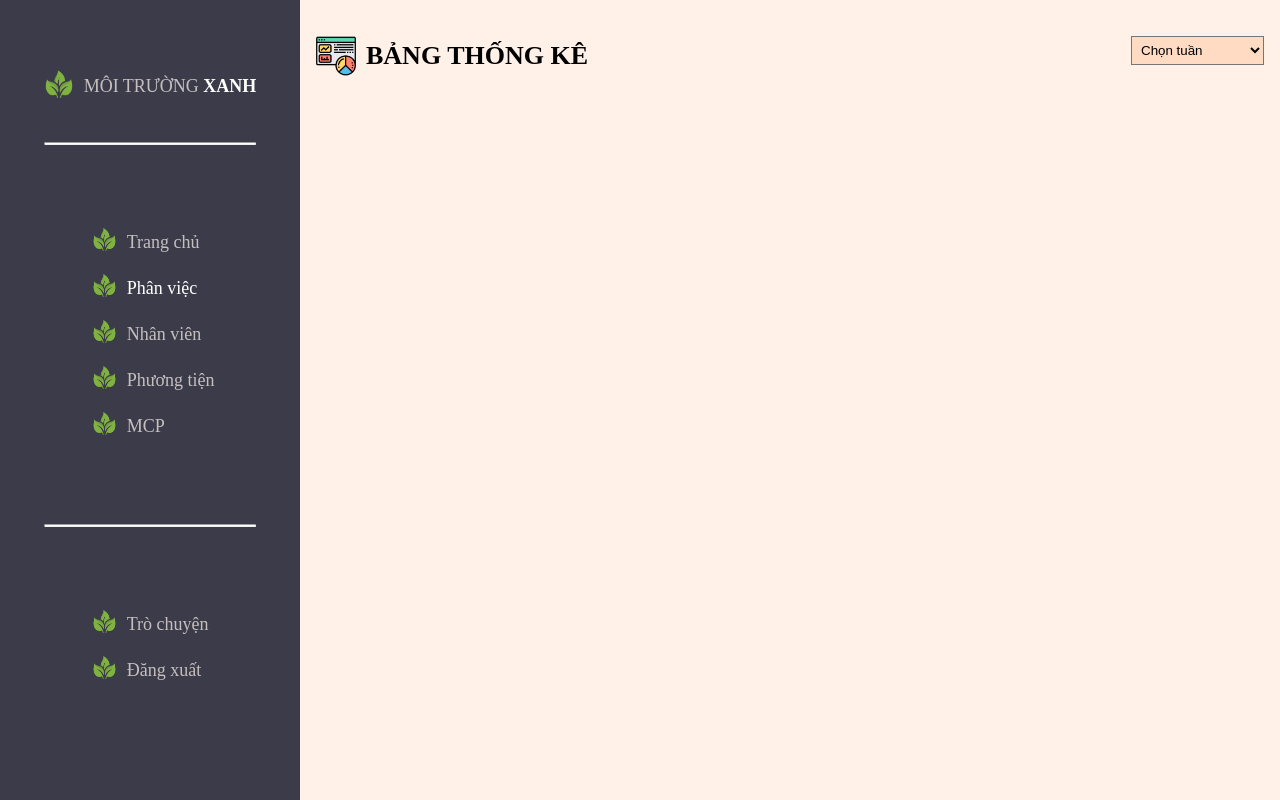
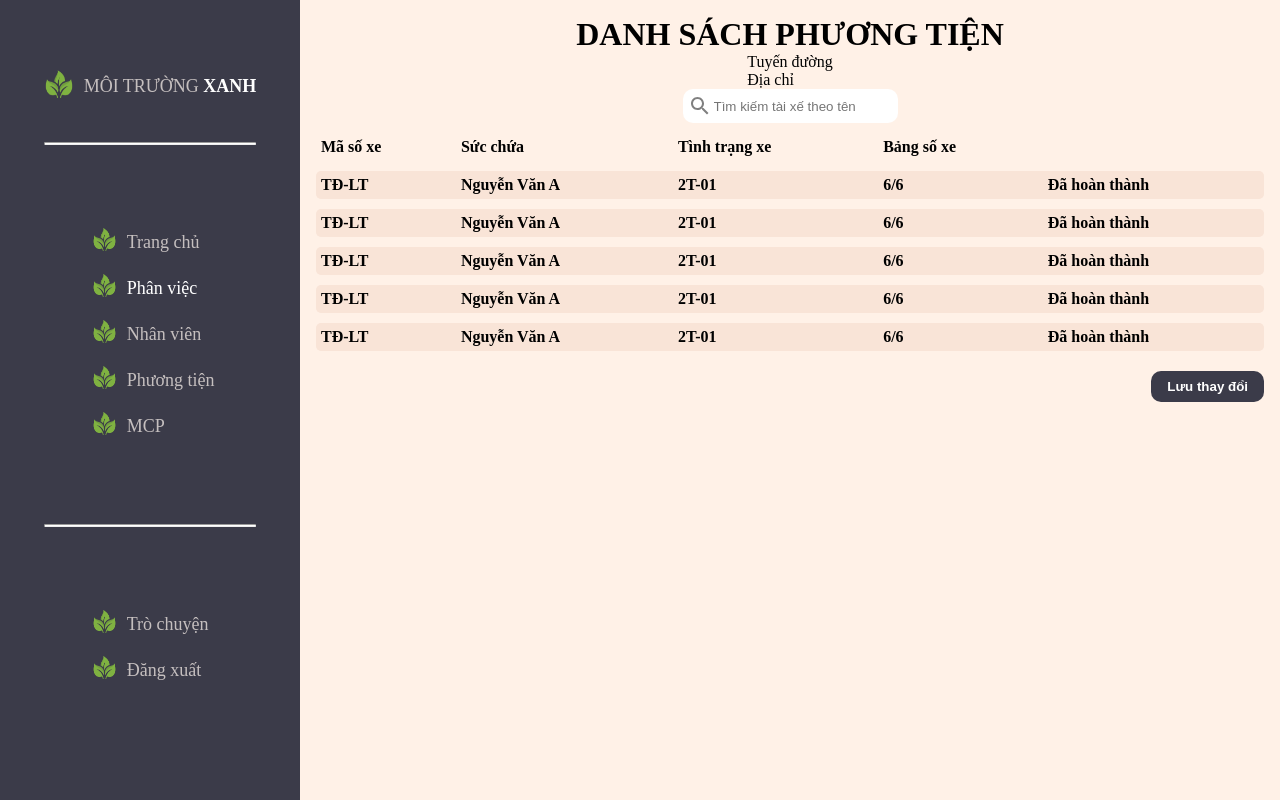
Before and after one commit to tanduy222002/UWC_2.0, a React (Vite) app: page /1/vehicle in a window 1280 px wide. Built offline with nearby package versions, Linux system fonts and the light colour scheme.

Commit message:
change routing

```diff
--- a/src/App.jsx
+++ b/src/App.jsx
@@ -1,13 +1,21 @@
 import './App.css'
+import { Routes, Route } from 'react-router-dom'
 import NavBar from './components/NavBar'
 import WeekSelect from './pages/WeekSelect'
+import CollectorSelection from './pages/CollectorSelection'
+import VehicleSelection from './pages/VehicleSelection'
 
 function App() {
   return (
     <div className="App">
       <NavBar />
       <div className='main-layout'>
-        <WeekSelect />
+        <Routes>
+            <Route path='/:week' element={<WeekSelect />} />
+            <Route path='/:week/collector' element={<CollectorSelection /> } />
+            <Route path='/:week/vehicle' element={<VehicleSelection /> } />
+
+        </Routes>
       </div>
     </div>
   )
--- /dev/null
+++ b/src/components/CollectorTable.css
@@ -0,0 +1,31 @@
+.collector-table{
+    max-width: 1200px;
+    width: 100%;
+    border-collapse: separate;
+    border-spacing: 0px 10px;
+    font-weight: bold;
+    overflow: hidden;
+}
+
+thead, tbody{
+    text-align: left;
+}
+
+tbody tr{
+    background-color: #F9E4D7;
+    border-radius: 5px;
+
+}
+
+th, td{
+    padding: 5px 5px;
+    overflow: hidden;
+}
+
+td:first-child{
+    border-radius: 5px 0 0 5px;
+}
+
+td:last-child{
+    border-radius: 0 5px 5px 0;
+}
--- /dev/null
+++ b/src/components/CollectorTable.jsx
@@ -0,0 +1,40 @@
+import './CollectorTable.css'
+
+const routes = [
+    {name: "TĐ-LT", collector: "Nguyễn Văn A", vehicle: "2T-01", MCP: "6/6", state: "Đã hoàn thành"},
+    {name: "TĐ-LT", collector: "Nguyễn Văn A", vehicle: "2T-01", MCP: "6/6", state: "Đã hoàn thành"},
+    {name: "TĐ-LT", collector: "Nguyễn Văn A", vehicle: "2T-01", MCP: "6/6", state: "Đã hoàn thành"},
+    {name: "TĐ-LT", collector: "Nguyễn Văn A", vehicle: "2T-01", MCP: "6/6", state: "Đã hoàn thành"},
+    {name: "TĐ-LT", collector: "Nguyễn Văn A", vehicle: "2T-01", MCP: "6/6", state: "Đã hoàn thành"},
+]
+
+const CollectorTable = () => {
+    return(
+        <table className="collector-table">
+            <thead>
+                <tr>
+                    <th>Họ và tên</th>
+                    <th>Lịch làm việc</th>
+                    <th>Giờ làm việc</th>
+                    <th>Số điện thoại</th>
+                    <th></th>
+                </tr>
+            </thead>
+            <tbody>
+                {routes.map((route, i) => {
+                    return(
+                    <tr key={i}>
+                        <td>{route.name}</td>
+                        <td>{route.collector}</td>
+                        <td>{route.vehicle}</td>
+                        <td>{route.MCP}</td>
+                        <td>{route.state}</td>
+                    </tr>
+                    )
+                })}
+            </tbody>
+        </table>
+    )
+}
+
+export default CollectorTable
--- /dev/null
+++ b/src/components/VehicleTable.css
@@ -0,0 +1,31 @@
+.vehicle-table{
+    max-width: 1200px;
+    width: 100%;
+    border-collapse: separate;
+    border-spacing: 0px 10px;
+    font-weight: bold;
+    overflow: hidden;
+}
+
+thead, tbody{
+    text-align: left;
+}
+
+tbody tr{
+    background-color: #F9E4D7;
+    border-radius: 5px;
+
+}
+
+th, td{
+    padding: 5px 5px;
+    overflow: hidden;
+}
+
+td:first-child{
+    border-radius: 5px 0 0 5px;
+}
+
+td:last-child{
+    border-radius: 0 5px 5px 0;
+}
--- /dev/null
+++ b/src/components/VehicleTable.jsx
@@ -0,0 +1,40 @@
+import './VehicleTable.css'
+
+const routes = [
+    {name: "TĐ-LT", collector: "Nguyễn Văn A", vehicle: "2T-01", MCP: "6/6", state: "Đã hoàn thành"},
+    {name: "TĐ-LT", collector: "Nguyễn Văn A", vehicle: "2T-01", MCP: "6/6", state: "Đã hoàn thành"},
+    {name: "TĐ-LT", collector: "Nguyễn Văn A", vehicle: "2T-01", MCP: "6/6", state: "Đã hoàn thành"},
+    {name: "TĐ-LT", collector: "Nguyễn Văn A", vehicle: "2T-01", MCP: "6/6", state: "Đã hoàn thành"},
+    {name: "TĐ-LT", collector: "Nguyễn Văn A", vehicle: "2T-01", MCP: "6/6", state: "Đã hoàn thành"},
+]
+
+const CollectorTable = () => {
+    return(
+        <table className="collector-table">
+            <thead>
+                <tr>
+                    <th>Mã số xe</th>
+                    <th>Sức chứa</th>
+                    <th>Tình trạng xe</th>
+                    <th>Bảng số xe</th>
+                    <th></th>
+                </tr>
+            </thead>
+            <tbody>
+                {routes.map((route, i) => {
+                    return(
+                    <tr key={i}>
+                        <td>{route.name}</td>
+                        <td>{route.collector}</td>
+                        <td>{route.vehicle}</td>
+                        <td>{route.MCP}</td>
+                        <td>{route.state}</td>
+                    </tr>
+                    )
+                })}
+            </tbody>
+        </table>
+    )
+}
+
+export default CollectorTable
--- a/src/components/WeekFilter.jsx
+++ b/src/components/WeekFilter.jsx
@@ -13,7 +13,7 @@ const WeekFilter = () => {
                 if(parseInt(e.target.value) > 0) {
                     navigate(`/week${e.target.value}`)
                 } else {
-                    navigate('/')
+                    navigate('/overview')
                 }
             }}
             className='week-filter'
--- /dev/null
+++ b/src/pages/CollectorSelection.jsx
@@ -0,0 +1,23 @@
+import React from 'react'
+import SearchBar from '../components/SeachBar'
+import CollectorTable from '../components/CollectorTable'
+
+const CollectorSelection = () => {
+  return (
+    <>
+        <h1>DANH SÁCH CÁC TÀI XẾ</h1>
+        <div>
+            <div>Tuyến đường</div>
+            <div>Địa chỉ</div>
+        </div>
+
+        <SearchBar placeHolder='Tìm kiếm tài xế theo tên'/>
+        <CollectorTable />
+        <button className='submit' style={{marginTop: "10px"}}>
+          Lưu thay đổi
+        </button>
+    </>
+  )
+}
+
+export default CollectorSelection
--- /dev/null
+++ b/src/pages/VehicleSelection.jsx
@@ -0,0 +1,24 @@
+import React from 'react'
+import SearchBar from '../components/SeachBar'
+import VehicleTable from '../components/VehicleTable'
+
+const VehicleSelection = () => {
+  return (
+    <>
+        <h1>DANH SÁCH PHƯƠNG TIỆN</h1>
+        <div>
+            <div>Tuyến đường</div>
+            <div>Địa chỉ</div>
+        </div>
+
+        <SearchBar placeHolder='Tìm kiếm tài xế theo tên'/>
+        <VehicleTable />
+        <button className='submit' style={{marginTop: "10px"}}>
+            Lưu thay đổi
+        </button>
+
+    </>
+  )
+}
+
+export default VehicleSelection
--- a/src/pages/WeekSelect.jsx
+++ b/src/pages/WeekSelect.jsx
@@ -1,4 +1,5 @@
 import WeekFilter from '../components/WeekFilter'
+import { useParams } from 'react-router-dom'
 import Report from '../assets/Report.png'
 import './WeekSelect.css'
 import DefaultPage from './DefaultPage'
@@ -7,6 +8,7 @@ import { Routes, Route} from 'react-router-dom'
 
 
 const WeekSelect = () => {
+    const { week } = useParams()
     return (
         <div className='content-layout'>
             <div className='title'>
@@ -14,10 +16,8 @@ const WeekSelect = () => {
                 <h1>BẢNG THỐNG KÊ</h1>
             </div>
             <WeekFilter className='week-filter'/>
-            <Routes>
-                <Route path='/' element={<DefaultPage />} />
-                <Route path='/:week' element={<WeekPage />} />
-            </Routes>
+            { week === 'overview' ? <DefaultPage /> : <WeekPage /> }
+
         </div>
     )
 
```
Also changed, not shown: src/App.css (line endings or trailing spaces).
